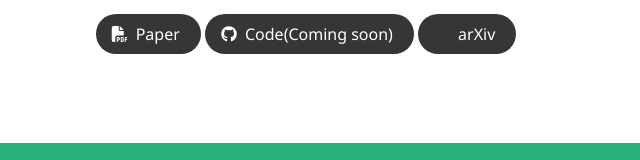
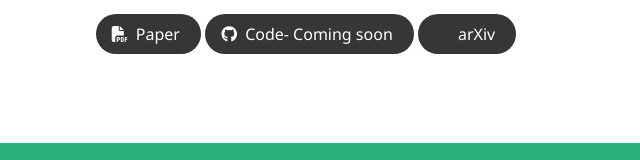
Before and after one commit to mudi-t2i/mudi-t2i.github.io, a plain HTML site: page index.html in a window 1280 px wide. Shown: the part 334-494 px from the top of the page, 334-974 px from the left. Drawn offline with nearby package versions, Linux system fonts and the light colour scheme; some icons are missing; a web font is replaced by a local one.

Commit message:
Update index.html

```diff
--- a/index.html
+++ b/index.html
@@ -112,7 +112,7 @@
                     <span class="icon">
                       <i class="fab fa-github"></i>
                     </span>
-                    <span>Code(Coming soon)</span>
+                    <span>Code- Coming soon</span>
                   </a>
                 </span>
 
```
